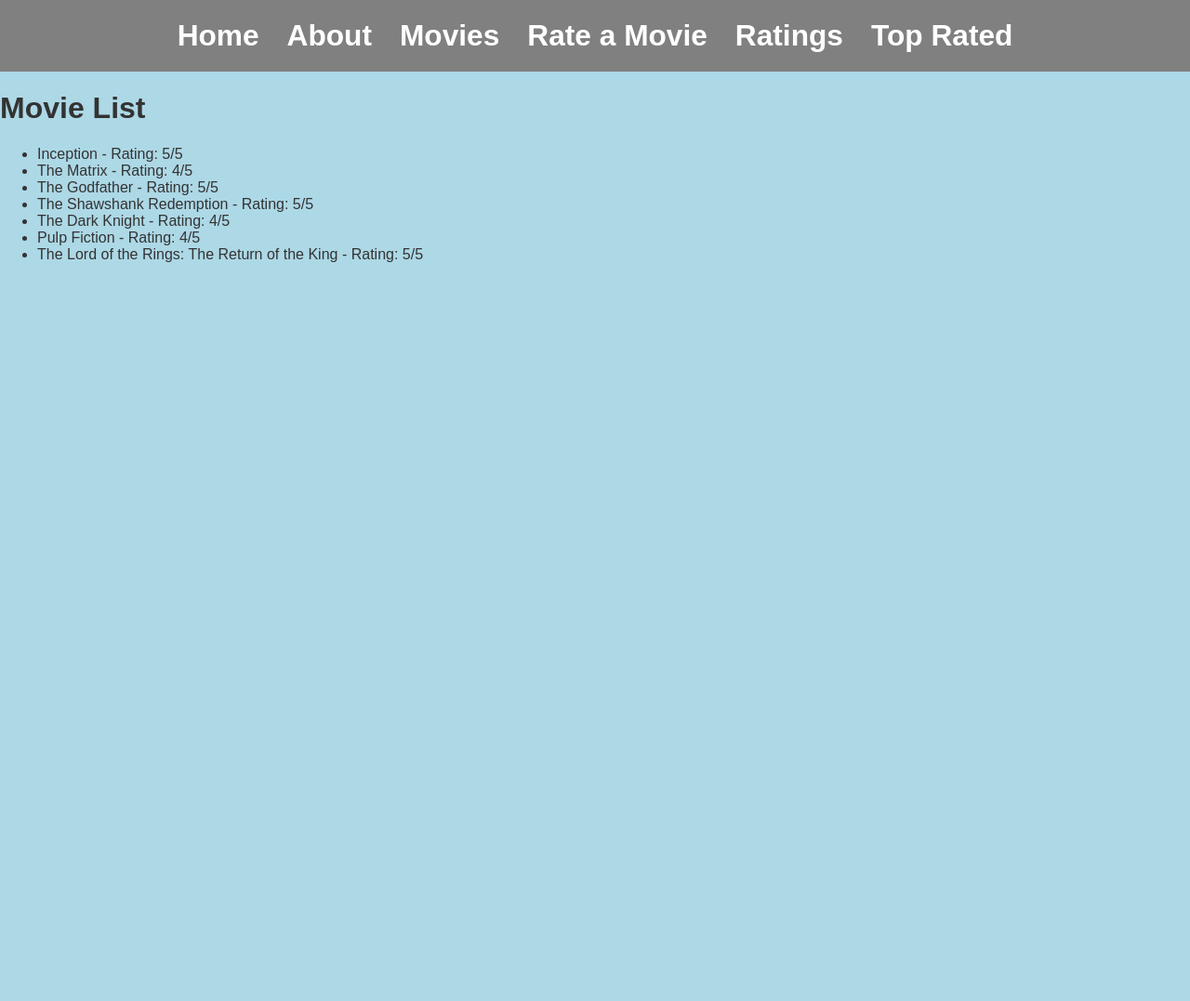
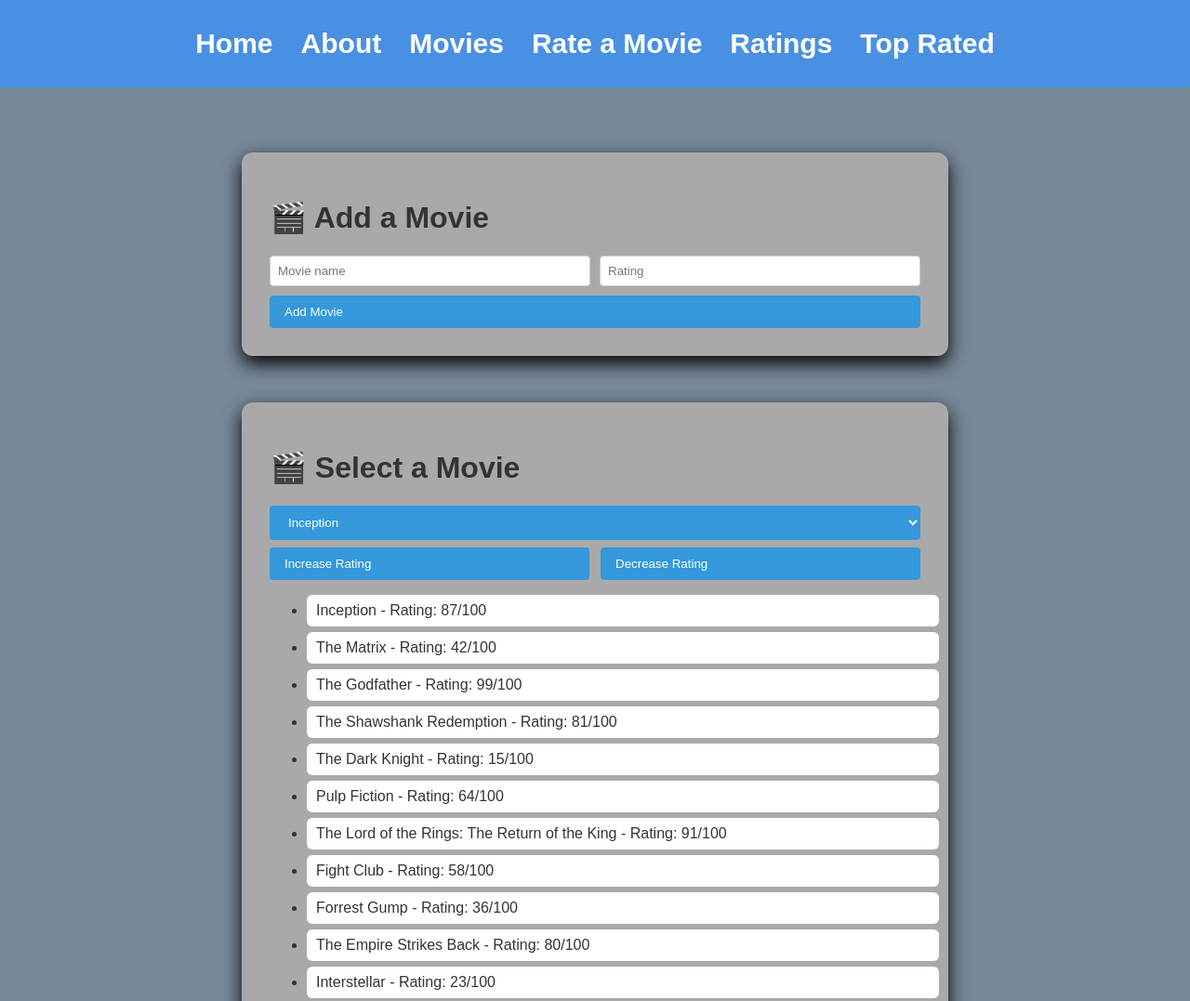
Before and after one commit to glind227/my-portfolio, a plain HTML site: page movies.html in a window 1280 px wide. Shown: the top 1077 px of the page at 93% size. Before the commit the page ends 800 px from the top, so only its background shows below. Drawn offline with Linux system fonts and the light colour scheme.

Commit message:
Add files via upload

```diff
--- /dev/null
+++ b/movieratings.js
@@ -0,0 +1,136 @@
+let movies = [
+
+  { name: "Inception", rating: 87 },
+  { name: "The Matrix", rating: 42 },
+  { name: "The Godfather", rating: 99 },
+  { name: "The Shawshank Redemption", rating: 81 },
+  { name: "The Dark Knight", rating: 15 },
+  { name: "Pulp Fiction", rating: 64 },
+  { name: "The Lord of the Rings: The Return of the King", rating: 91 },
+  { name: "Fight Club", rating: 58 },
+  { name: "Forrest Gump", rating: 36 },
+  { name: "The Empire Strikes Back", rating: 80 },
+  { name: "Interstellar", rating: 23 },
+  { name: "Gladiator", rating: 67 },
+  { name: "Saving Private Ryan", rating: 94 },
+  { name: "The Silence of the Lambs", rating: 12 },
+
+/*
+  { name: "Se7en", rating: 4 },
+  { name: "The Usual Suspects", rating: 4 },
+  { name: "Goodfellas", rating: 5 },
+  { name: "Braveheart", rating: 4 },
+  { name: "Titanic", rating: 4 },
+  { name: "Avatar", rating: 3 },
+  { name: "Avengers: Endgame", rating: 4 },
+  { name: "Iron Man", rating: 4 },
+  { name: "Black Panther", rating: 4 },
+  { name: "Doctor Strange", rating: 3 },
+  { name: "Spider-Man: No Way Home", rating: 5 },
+  { name: "Guardians of the Galaxy", rating: 4 },
+  { name: "Captain America: The Winter Soldier", rating: 4 },
+  { name: "Thor: Ragnarok", rating: 4 },
+  { name: "The Avengers", rating: 5 },
+  { name: "Ant-Man", rating: 3 },
+  { name: "Deadpool", rating: 4 },
+  { name: "Logan", rating: 5 },
+  { name: "X-Men: Days of Future Past", rating: 4 },
+  { name: "Man of Steel", rating: 3 },
+  { name: "Wonder Woman", rating: 4 },
+  { name: "Aquaman", rating: 3 },
+  { name: "Justice League", rating: 2 },
+  { name: "The Batman", rating: 5 },
+  { name: "Joker", rating: 5 },
+  { name: "Suicide Squad", rating: 2 },
+  { name: "Shazam!", rating: 3 },
+  { name: "The Flash", rating: 3 },
+  { name: "The Hunger Games", rating: 4 },
+  { name: "Catching Fire", rating: 4 },
+  { name: "Mockingjay Part 1", rating: 3 },
+  { name: "Mockingjay Part 2", rating: 3 },
+  { name: "Twilight", rating: 2 },
+  { name: "New Moon", rating: 2 },
+  { name: "Eclipse", rating: 2 },
+  { name: "Breaking Dawn Part 1", rating: 2 },
+  { name: "Breaking Dawn Part 2", rating: 2 },
+  { name: "Harry Potter and the Sorcerer's Stone", rating: 5 },
+  { name: "Harry Potter and the Chamber of Secrets", rating: 4 },
+  { name: "Harry Potter and the Prisoner of Azkaban", rating: 5 },
+  { name: "Harry Potter and the Goblet of Fire", rating: 4 },
+  { name: "Harry Potter and the Order of the Phoenix", rating: 4 },
+  { name: "Harry Potter and the Half-Blood Prince", rating: 4 },
+  { name: "Harry Potter and the Deathly Hallows Part 1", rating: 4 },
+  { name: "Harry Potter and the Deathly Hallows Part 2", rating: 5 },
+  { name: "Fantastic Beasts and Where to Find Them", rating: 3 },
+  { name: "Fantastic Beasts: The Crimes of Grindelwald", rating: 2 },
+  { name: "Fantastic Beasts: The Secrets of Dumbledore", rating: 3 },
+  { name: "The Lion King", rating: 5 },
+  { name: "Aladdin", rating: 4 },
+  { name: "Beauty and the Beast", rating: 5 },
+  { name: "Frozen", rating: 4 },
+  { name: "Moana", rating: 4 },
+  { name: "Encanto", rating: 4 },
+  { name: "Zootopia", rating: 4 },
+  { name: "Big Hero 6", rating: 4 },
+  { name: "Wreck-It Ralph", rating: 4 },
+  { name: "Ralph Breaks the Internet", rating: 3 },
+  { name: "Toy Story", rating: 5 },
+  { name: "Toy Story 2", rating: 5 },
+  { name: "Toy Story 3", rating: 5 },
+  { name: "Toy Story 4", rating: 4 },
+  { name: "Finding Nemo", rating: 5 },
+  { name: "Finding Dory", rating: 4 },
+  { name: "Monsters, Inc.", rating: 5 },
+  { name: "Monsters University", rating: 4 },
+  { name: "Cars", rating: 3 },
+  { name: "Cars 2", rating: 2 },
+  { name: "Cars 3", rating: 3 },
+  { name: "Up", rating: 5 },
+  { name: "Inside Out", rating: 5 },
+  { name: "Coco", rating: 5 },
+  { name: "Soul", rating: 4 },
+  { name: "Luca", rating: 4 },
+  { name: "Elemental", rating: 3 },
+  { name: "The Incredibles", rating: 5 },
+  { name: "The Incredibles 2", rating: 4 },
+  { name: "Ratatouille", rating: 5 },
+  { name: "Wall-E", rating: 5 },
+  { name: "A Bug's Life", rating: 4 },
+  { name: "Shrek", rating: 5 },
+  { name: "Shrek 2", rating: 5 },
+  { name: "Shrek the Third", rating: 3 },
+  { name: "Shrek Forever After", rating: 3 },
+  { name: "Madagascar", rating: 4 },
+  { name: "Madagascar: Escape 2 Africa", rating: 4 },
+  { name: "Madagascar 3: Europe's Most Wanted", rating: 4 },
+  { name: "Kung Fu Panda", rating: 5 },
+  { name: "Kung Fu Panda 2", rating: 4 },
+  { name: "Kung Fu Panda 3", rating: 4 },
+  { name: "How to Train Your Dragon", rating: 5 },
+  { name: "How to Train Your Dragon 2", rating: 4 },
+  { name: "How to Train Your Dragon: The Hidden World", rating: 4 },
+  { name: "Despicable Me", rating: 4 },
+  { name: "Despicable Me 2", rating: 4 },
+  { name: "Despicable Me 3", rating: 3 },
+  { name: "Minions", rating: 3 },
+  { name: "Minions: The Rise of Gru", rating: 3 },
+  { name: "Ice Age", rating: 4 },
+  { name: "Ice Age: The Meltdown", rating: 3 },
+  { name: "Ice Age: Dawn of the Dinosaurs", rating: 3 },
+  { name: "Ice Age: Continental Drift", rating: 2 },
+  { name: "Ice Age: Collision Course", rating: 2 },
+  { name: "The Croods", rating: 4 },
+  { name: "The Croods: A New Age", rating: 3 },
+  { name: "Sing", rating: 4 },
+  { name: "Sing 2", rating: 4 },
+  { name: "The Secret Life of Pets", rating: 3 },
+  { name: "The Secret Life of Pets 2", rating: 3 },
+  { name: "Trolls", rating: 3 },
+  { name: "Trolls World Tour", rating: 3 },
+  { name: "Megamind", rating: 4 },
+  { name: "The Boss Baby", rating: 3 },
+  { name: "The Boss Baby: Family Business", rating: 2 },
+  { name: "Hotel Transylvania", rating: 4 },
+  { name: "Hotel Transylvania 2", rating: 3 },
+*/
+  ];
--- a/movies.html
+++ b/movies.html
@@ -18,17 +18,28 @@
       </ul>
     </nav>
   </header>
-  <h1>Movie List</h1>
-  <ul id="movie-list"></ul>
 
+  <main>
+    <div class="container">
+      <h1>🎬 Add a Movie</h1>
+    <form id="movie-form">
+      <input id="movie-name" type="text" placeholder="Movie name" required>
+      <input id="movie-rating" type="number" placeholder="Rating" min="1" max="100" required>
+      <button type="submit">Add Movie</button>
+    </form>
+    </div>
+    <div class="container">
+      <h1>🎬 Select a Movie</h1>
+        <select id="movieSelector" onchange="selectMovie()"></select>
+        <div id="rating-buttons">
+          <button onclick="increaseRating()">Increase Rating</button>
+          <button onclick="decreaseRating()">Decrease Rating</button>
+        </div>
+      <ul id="movies"></ul>
+    </div>
+
+  </main>
+
+  <script src="movieratings.js"></script>
   <script src="script.js"></script>
-  <script>
-    const list = document.getElementById("movie-list");
-    movies.forEach(movie => {
-      const li = document.createElement("li");
-      li.textContent = `${movie.name} - Rating: ${movie.rating}/5`;
-      list.appendChild(li);
-    });
-  </script>
 </body>
-</html>
--- a/script.js
+++ b/script.js
@@ -1,42 +1,75 @@
 
-let movies = [
-  { name: "Inception", rating: 5 },
-  { name: "The Matrix", rating: 4 },
-  { name: "The Godfather", rating: 5 },
-  { name: "The Shawshank Redemption", rating: 5 },
-  { name: "The Dark Knight", rating: 4 },
-  { name: "Pulp Fiction", rating: 4 },
-  { name: "The Lord of the Rings: The Return of the King", rating: 5 },
-];
+
+function populateSelect() {
+  const selectMovie = document.getElementById("movieSelector");
+  selectMovie.innerHTML = "";
+  movies.forEach((movie, index) => {
+    const option = document.createElement("option");
+    option.value = index;
+    option.textContent = movie.name;
+    selectMovie.appendChild(option);
+  });
+}
 
 
 function displayMovies() {
-  const list = document.getElementById("movie-list");
+  const list = document.getElementById("movies");
   list.innerHTML = "";
-
   movies.forEach(movie => {
     const li = document.createElement("li");
-    li.textContent = `${movie.name} - Rating: ${movie.rating}/5`;
+    li.textContent = `${movie.name} - Rating: ${movie.rating}/100`;
     list.appendChild(li);
   });
 }
 
+let selectedMovieIndex = 0;
+function selectMovie() {
+  selectedMovieIndex = document.getElementById("movieSelector").value;
+  displaySelectedMovie();
+}
 
-document.getElementById("movie-form").addEventListener("submit", function(event) {
-  event.preventDefault();
+function increaseRating() {
+  let movie = movies[selectedMovieIndex];
+  movie.rating++;
+  if (movie.rating > 100) movie.rating = 100;
+  displayMovies();
+}
 
-  const name = document.getElementById("movie-name").value;
-  const rating = document.getElementById("movie-rating").value;
+function decreaseRating() {
+  let movie = movies[selectedMovieIndex];
+  movie.rating--;
+  if (movie.rating < 1) movie.rating = 1;
+  displayMovies();
+}
 
 
-  movies.push({ name: name, rating: parseInt(rating) });
+function addMovie(event) {
+  event.preventDefault();
+  const nameInput = document.getElementById("movie-name");
+  const ratingInput = document.getElementById("movie-rating");
+  const newMovie = {
+    name: nameInput.value.trim(),
+    rating: parseInt(ratingInput.value, 10),
+  };
+  movies.push(newMovie);
+  nameInput.value = "";
+  ratingInput.value = "";
+  displayMovies();
+}
+
+function displaySelectedMovie() {
+  const list = document.getElementById("movies");
+  list.innerHTML = "";
+  const movie = movies[selectedMovieIndex];
+  const li = document.createElement("li");
+  li.textContent = `${movie.name} - Rating: ${movie.rating}/100`;
+  list.appendChild(li);
+}
 
 
+document.addEventListener("DOMContentLoaded", () => {
+  populateSelect();
   displayMovies();
-
-
-  document.getElementById("movie-form").reset();
+  const movieform = document.getElementById("movie-form");
+  movieform.addEventListener("submit", addMovie);
 });
-
-
-displayMovies();
--- a/style.css
+++ b/style.css
@@ -1,7 +1,17 @@
+
+body {
+  font-family: Arial, sans-serif;
+  margin: 0;
+  padding: 0;
+  background-color: lightblue;
+  color: #333;
+}
+
 
 header {
   background-color: #4a90e2;
-  padding: 15px 0;
+  padding: 30px 0;
+  text-align: center;
 }
 
 nav {
@@ -26,45 +36,105 @@ nav {
   text-decoration: none;
   color: white;
   font-weight: bold;
-  font-size: 1.1em;
-  transition: color 0.3s ease;
+  font-size: 30px;
 }
 
 .nav-links a:hover {
   color: #ffdd57;
 }
 
-body {
-  font-family: Arial, sans-serif;
-  margin: 0;
-  padding: 0;
-  background-color: lightblue;
-  color: #333;
-}
-
-
-header {
-  background-color: grey;
-  color: white;
-  text-align: center;
-  padding: 20px;
-  font-size: 1.8em;
-  font-weight: bold;
-}
-
 
 main {
   padding: 20px;
   background-color: lightslategray;
-  line-height: 1.6;
-  font-size: 1.1em;
+}
+
+main img {
+  display: block;
+  margin: 0 auto;
+}
+#movies li {
+  background: white;
+  margin: 6px 0;
+  padding: 8px 10px;
+  border-radius: 6px;
+  width: 100%;
 }
 
 
-footer {
-  background-color: green;
-  color: #f4f4f9;
-  text-align: center;
-  padding: 15px;
-  font-size: 0.9em;
+#movie-form {
+  display: flex;
+  flex-wrap: wrap;
+  gap: 10px;
+  margin-top: 10px;
 }
+
+#movie-form input {
+  padding: 8px;
+  border: 1px solid #ccc;
+  border-radius: 4px;
+  flex: 1;
+  min-width: 150px;
+}
+
+#movie-form button {
+  background-color: #3498db;
+  color: #fff;
+  border: none;
+  padding: 10px 16px;
+  border-radius: 4px;
+  cursor: pointer;
+}
+
+#movie-form button:hover {
+  background-color: #2980b9;
+}
+
+
+.container {
+  max-width: 700px;
+  margin: 50px auto;
+  background: darkgray;
+  padding: 30px;
+  border-radius: 12px;
+  box-shadow: 0 8px 20px black;
+}
+
+#movieSelector,
+.container button {
+  background-color: #3498db;
+  color: #fff;
+  width: 100%;
+  display: flex;
+  border: none;
+  padding: 10px 16px;
+  border-radius: 4px;
+  cursor: pointer;
+
+}
+
+#movieSelector:hover,
+.container button:hover {
+  background-color: #2980b9;
+}
+
+
+#rating-buttons {
+  display: flex;
+  gap: 12px;
+  justify-content: space-between;
+  width: 100%;
+  margin: 0.5em 0;
+}
+
+
+#rating-buttons button {
+  background-color: #3498db;
+  color: #fff;
+  border: none;
+  padding: 10px 16px;
+  border-radius: 4px;
+  cursor: pointer;
+  width: 100%;
+
+}
```
Also changed, not shown: about.html (+4 -2 lines), index.html (+3 -1 lines), rateamovie.html (+12 -14 lines), ratings.html (+16 -0 lines), ratings.js (added, +37 -0 lines), toprated.html (+10 -0 lines), toprated.js (added, +23 -0 lines), 1 other file. Lines whose indentation alone changed are shown as unchanged.
